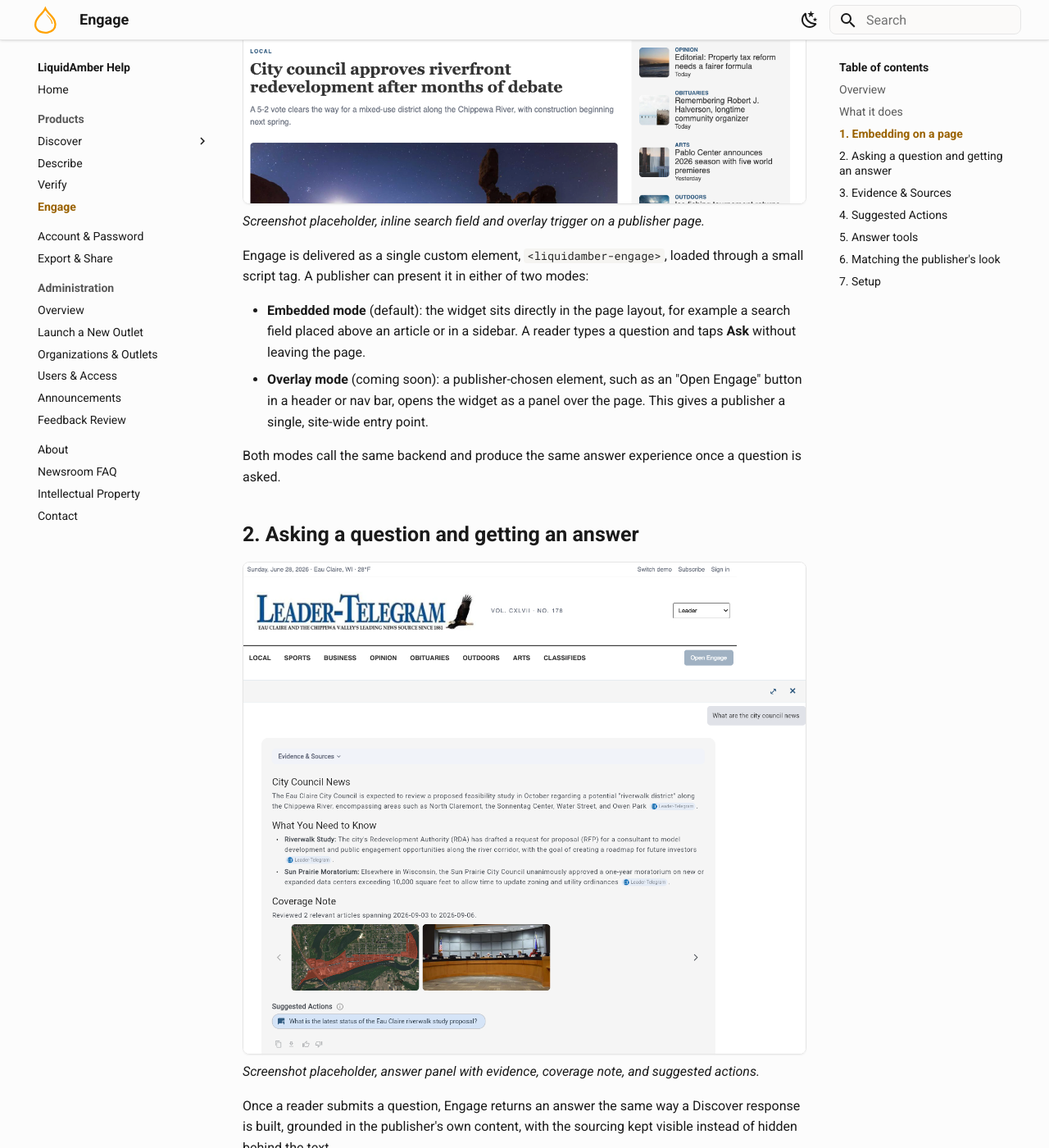
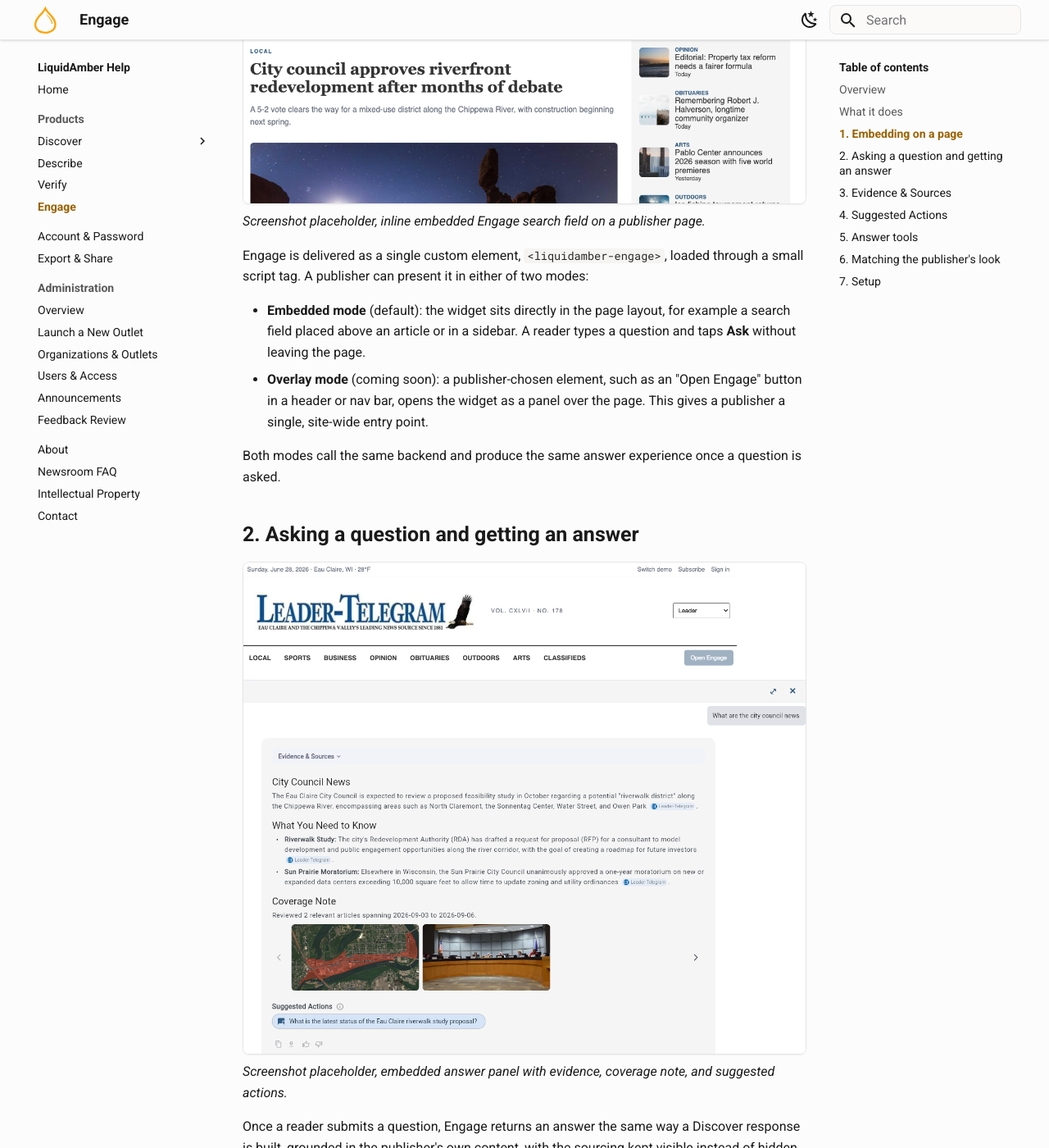
Before and after one commit to benoitmarsot/codechat-help, an MkDocs documentation site: the page built from docs/engage.md, in a window 1280 px wide and 1400 px high, scrolled down 966 px. Shown: the whole window at 82% size. Built offline with MkDocs 1.6.1 and Material for MkDocs 9.7.7, drawn with Linux system fonts in a browser that asks for light colours.

Commit message:
Change image caption for embedded in Engage.

```diff
--- a/docs/engage.md
+++ b/docs/engage.md
@@ -15,8 +15,8 @@ LiquidAmber Engage brings LiquidAmber's research and verification capabilities t
 
 ## 1. Embedding on a page
 
-![Publisher page with an inline Engage search field and an "Open Engage" trigger button in the header](images/engage/inline-search.png)
-*Screenshot placeholder, inline search field and overlay trigger on a publisher page.*
+![Publisher page with an inline Engage search field](images/engage/inline-search.png)
+*Screenshot placeholder, inline embedded Engage search field on a publisher page.*
 
 Engage is delivered as a single custom element, `<liquidamber-engage>`, loaded through a small script tag. A publisher can present it in either of two modes:
 
@@ -27,8 +27,8 @@ Both modes call the same backend and produce the same answer experience once a q
 
 ## 2. Asking a question and getting an answer
 
-![Engage overlay panel showing an answer with Evidence & Sources, a Coverage Note, and Suggested Actions](images/engage/answer-panel.png)
-*Screenshot placeholder, answer panel with evidence, coverage note, and suggested actions.*
+![Embedded Engage panel showing an answer with Evidence & Sources, a Coverage Note, and Suggested Actions](images/engage/answer-panel.png)
+*Screenshot placeholder, embedded answer panel with evidence, coverage note, and suggested actions.*
 
 Once a reader submits a question, Engage returns an answer the same way a Discover response is built, grounded in the publisher's own content, with the sourcing kept visible instead of hidden behind the text.
 
```
